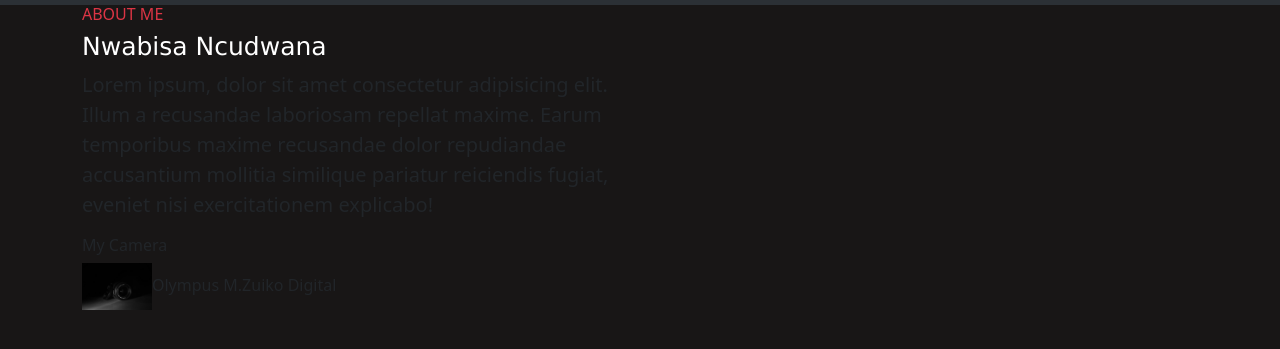
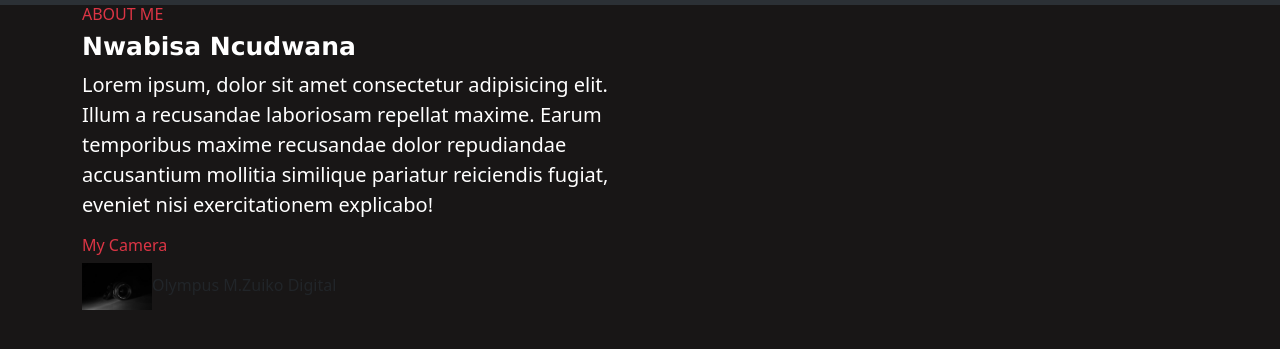
Before and after one commit to nncudwana/Porfotlio-Project, a plain HTML site: page about.html in a window 1280 px wide. Shown: the part 51-400 px from the top of the page. Drawn offline with nearby package versions, Linux system fonts and the light colour scheme.

Commit message:
Update about.html

```diff
--- a/about.html
+++ b/about.html
@@ -55,14 +55,14 @@
       <div class="row">
         <div class="col-sm-6">
           <h6 class="text-danger fw-light text-uppercase">About Me</h6>
-          <h1 class="text-white">Nwabisa Ncudwana</h1>
-          <p>
+          <h1 class="text-white fw-semibold">Nwabisa Ncudwana</h1>
+          <p class="text-white">
             Lorem ipsum, dolor sit amet consectetur adipisicing elit. Illum a
             recusandae laboriosam repellat maxime. Earum temporibus maxime
             recusandae dolor repudiandae accusantium mollitia similique pariatur
             reiciendis fugiat, eveniet nisi exercitationem explicabo!
           </p>
-          <h6>My Camera</h6>
+          <h6 class="text-danger">My Camera</h6>
           <h6>
             <img src="images/cam2.jpg" width="70" />Olympus M.Zuiko Digital
           </h6>
```
